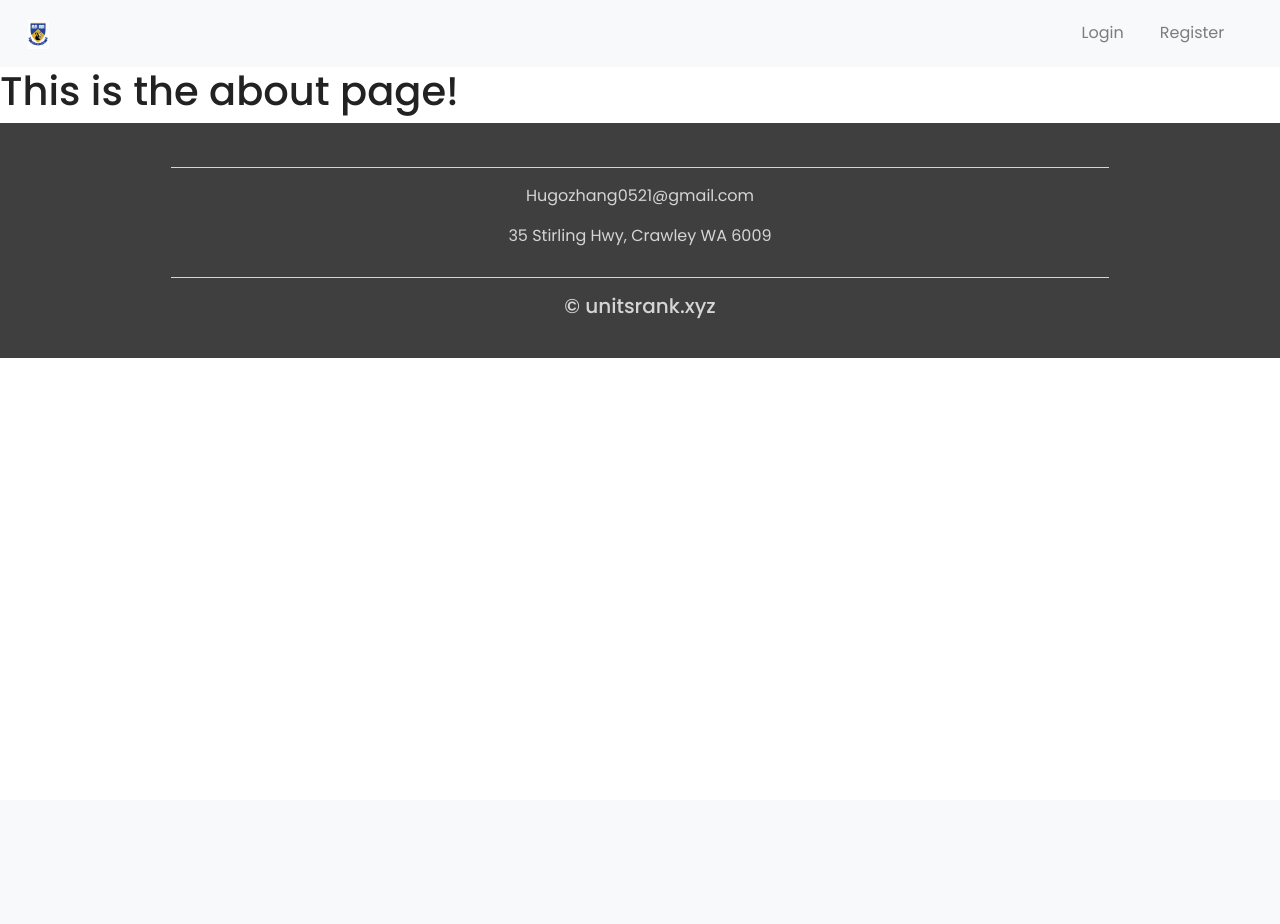
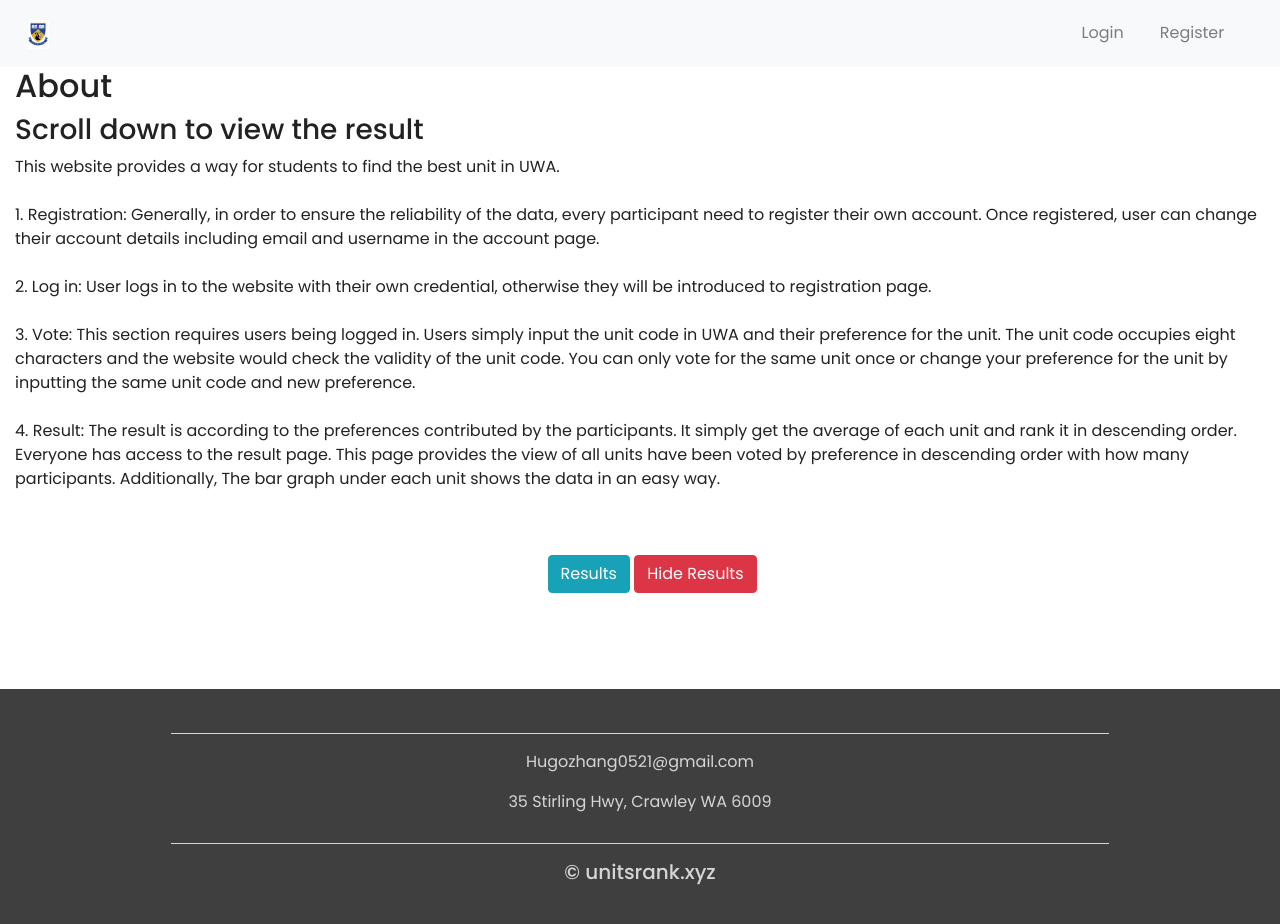
Before and after one commit to josephwww/cits3403Project2019, a Python web app: template flask_web/project/templates/about.html in a window 1280 px wide. Before the commit the page ends 358 px from the top, so only its background shows below. Run offline with Jinja, Linux system fonts and the light colour scheme; the template is opened without the code that fills it, so the values that code supplies are empty; some libraries are stand-ins or nearby versions.

Commit message:
Update about.html

```diff
--- a/flask_web/project/templates/about.html
+++ b/flask_web/project/templates/about.html
@@ -1,4 +1,51 @@
 {% extends "layout.html" %}
 {% block content %}
-<h1>This is the about page!</h1>
+<div class='container-fluid'>
+<h2>About</h2>
+<h3>Scroll down to view the result</h3>
+<p>This website provides a way for students to find the best unit in UWA.
+	<br>
+	<br>
+
+1. Registration:
+	Generally, in order to ensure the reliability of the data, every participant need to register their own account. Once registered, user can change their account details including email and username in the account page.
+<br><br>
+
+2. Log in:
+	User logs in to the website with their own credential, otherwise they will be introduced to registration page.
+	<br><br>
+
+
+3. Vote:
+	This section requires users being logged in. Users simply input the unit code in UWA and their preference for the unit. The unit code occupies eight characters and the website would check the validity of the unit code. You can only vote for the same unit once or change your preference for the unit by inputting the same unit code and new preference.
+	<br><br>
+
+
+4. Result:
+	The result is according to the preferences contributed by the participants. It simply get the average of each unit and rank it in descending order.
+	Everyone has access to the result page. This page provides the view of all units have been voted by preference in descending order with how many participants. Additionally, The bar graph under each unit shows the data in an easy way.
+
+</p>
+</div>
+
+    <div class="container-fluid" id="box" #hint2>
+
+
+
+    </div>
+
+     <br>
+    <br>
+        <div class="container ">
+    <button type="button" id="button3" class="btn btn-info offset-5" >Results</button>
+
+    <button type="button" id="button4" class="btn btn-danger" >Hide Results</button>
+</div>
+
+
+   <br>
+   <br>
+   <br>
+   <br>
+
 {% endblock content %}
```
